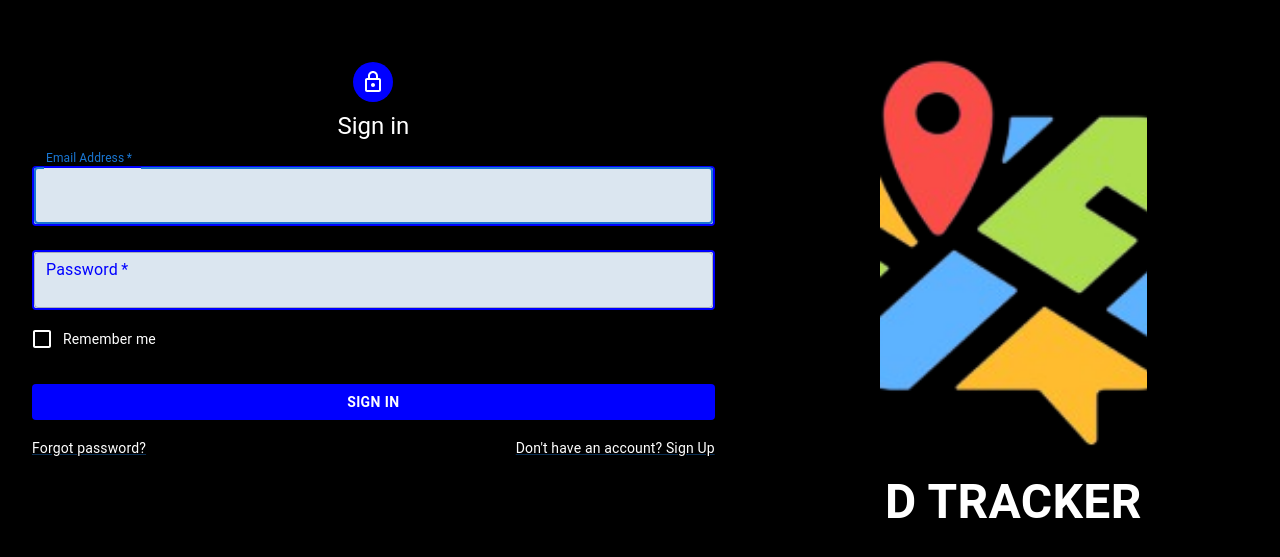
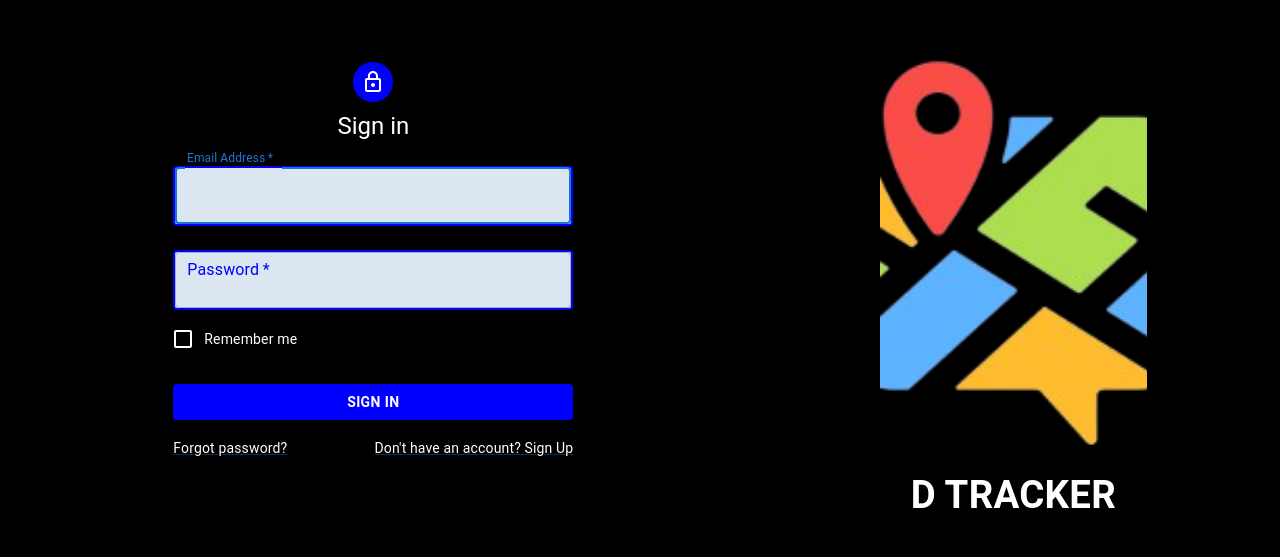
Before and after one commit to DevsDomain/D-Traker, a React (Create React App) app in the folder front-end/: page / in a window 1280 px wide. Shown: the part 143-700 px from the top of the page. Built offline with nearby package versions, Linux system fonts and the light colour scheme.

Commit message:
Juliana - Ajustando login

```diff
--- a/front-end/src/pages/login/index.tsx
+++ b/front-end/src/pages/login/index.tsx
@@ -66,7 +66,7 @@ function Login() {
               component="form"
               noValidate
               onSubmit={handleLogin}
-              sx={{ mt: 1 }}
+              sx={{ mt: 1, maxWidth: "400px" }}
             >
               <TextField
                 margin="normal"
@@ -176,7 +176,7 @@ function Login() {
               alt="Logo"
               style={{ width: "100%", height: "100%", objectFit: "cover" }}
             />
-            <Typography variant="h6" component="h2" sx={{ color: "white", fontWeight: "bold", textAlign: "center", fontSize: "3rem" }}>
+            <Typography variant="h6" component="h2" sx={{ color: "white", fontWeight: "bold", textAlign: "center", fontSize: "240%" }}>
               D TRACKER
             </Typography>
           </Box>
```
